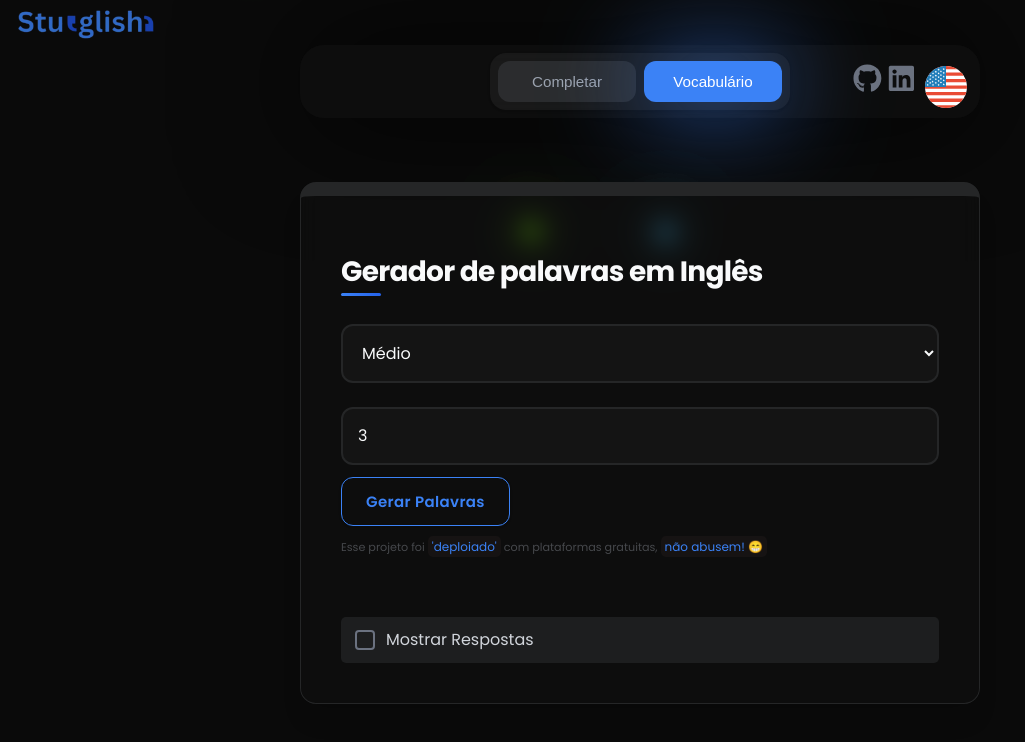
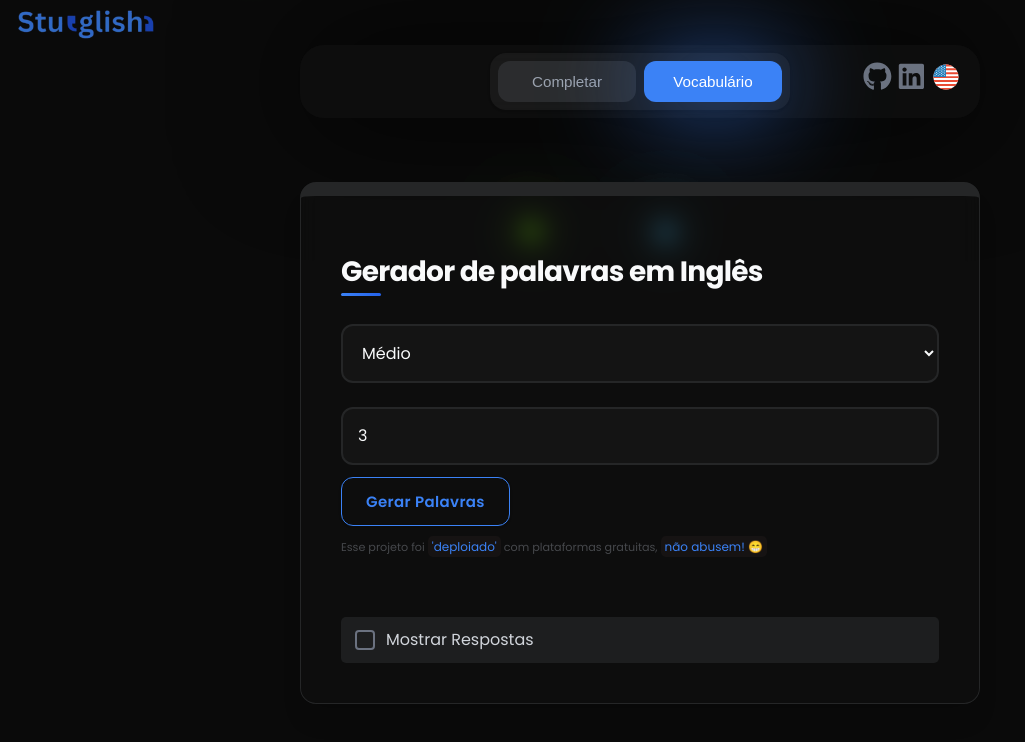
Before and after one commit to henriquepierandrei/Stuglish-Project, a React (Vite) app in the folder frontend/: page /vocabulario in a window 1280 px wide. Shown: the top 742 px of the page, without its empty margins (0-1025 px from the left). Built offline with nearby package versions, Linux system fonts and the light colour scheme.

Commit message:
refactor: Atualizado o style

```diff
--- a/frontend/src/components/socialmedia/SocialMedia.css
+++ b/frontend/src/components/socialmedia/SocialMedia.css
@@ -11,6 +11,7 @@
     position: static;
     flex-direction: row;
     gap: 5px;
+    align-items: center;
     margin: 0;
 }
 
--- a/frontend/src/components/socialmedia/SocialMedia.tsx
+++ b/frontend/src/components/socialmedia/SocialMedia.tsx
@@ -18,7 +18,7 @@ const SocialMedia: React.FC = () => {
           loop={false}
           autoplay={true}
           className="footer-icon lottie"
-          style={{marginBottom: "5px", width: "50px", height: "50px"}}
+          style={{marginBottom: "10px", minWidth: "30px", height: "30px"}}
         />
 
     </footer>
```
